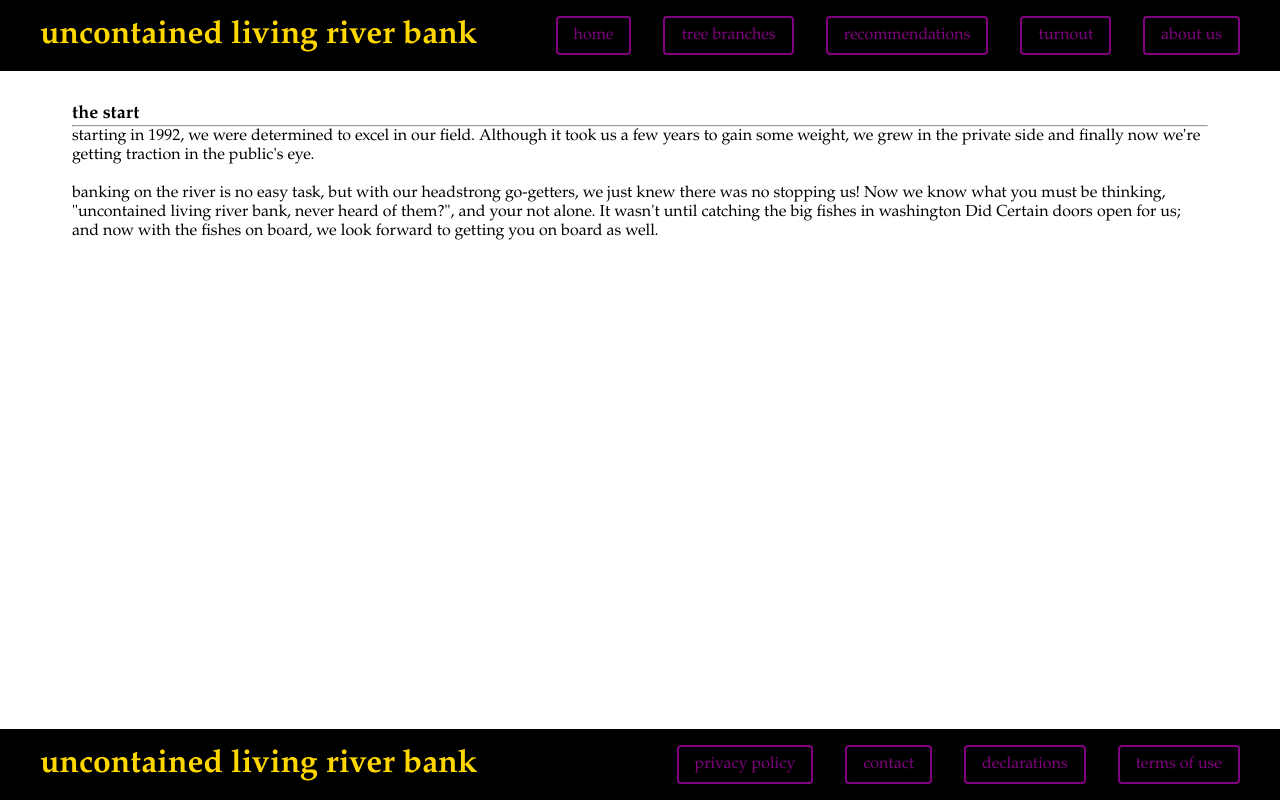
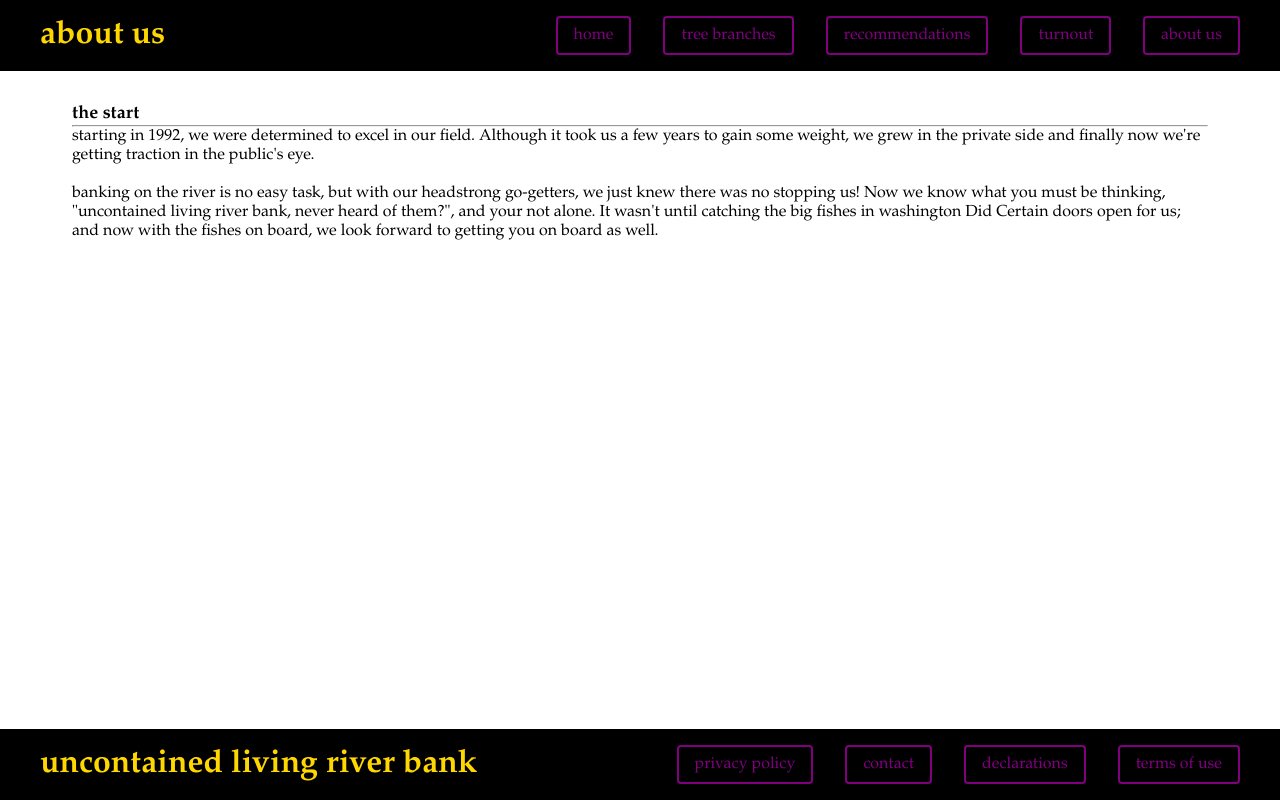
Before and after one commit to dragonskeeper/UncontainedLiving, a plain HTML site: page about.html in a window 1280 px wide. Drawn offline with Linux system fonts and the light colour scheme.

Commit message:
about.html

```diff
--- a/about.html
+++ b/about.html
@@ -9,7 +9,7 @@
 <body>
     <header>
         <nav class="nav-header">
-            <div class="logo">uncontained living river bank</div>
+            <div class="logo">about us</div>
             <div class="nav-buttons">
                 <a href="index.html" class="nav-btn">home</a>
                 <a href="tbranches.html" class="nav-btn">tree branches</a>
```
